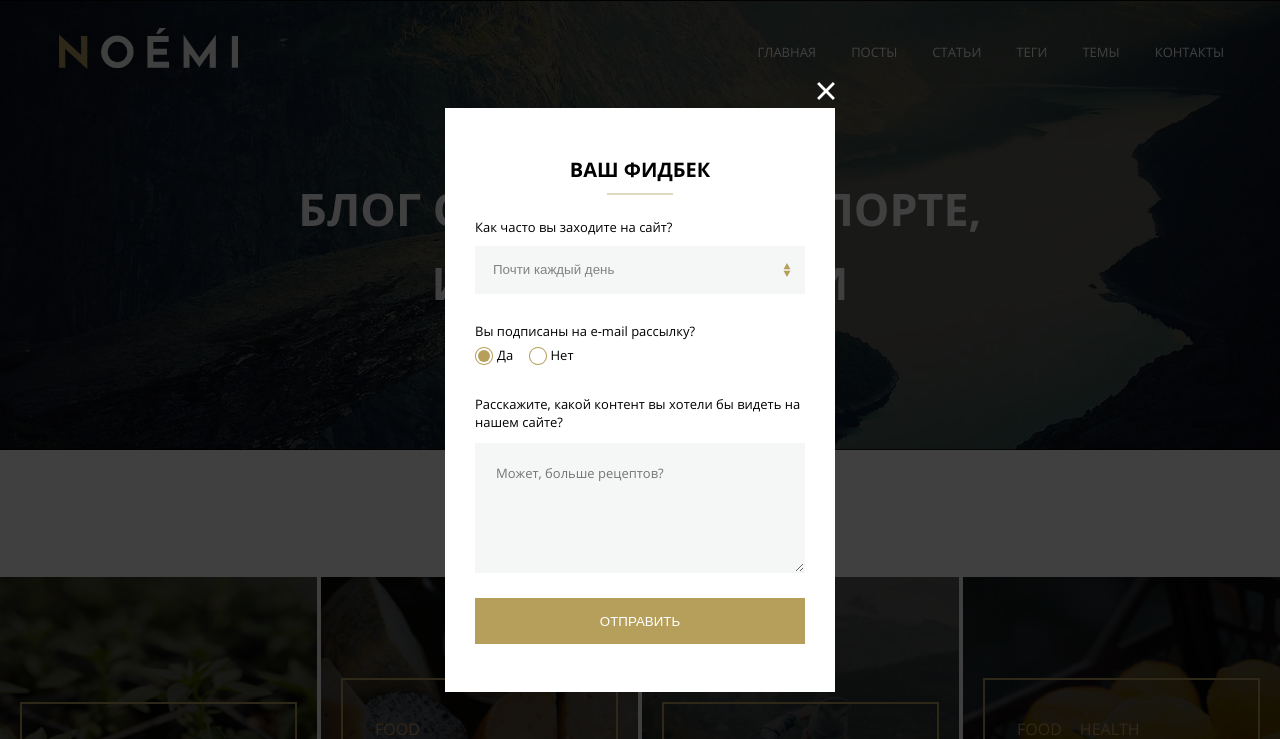
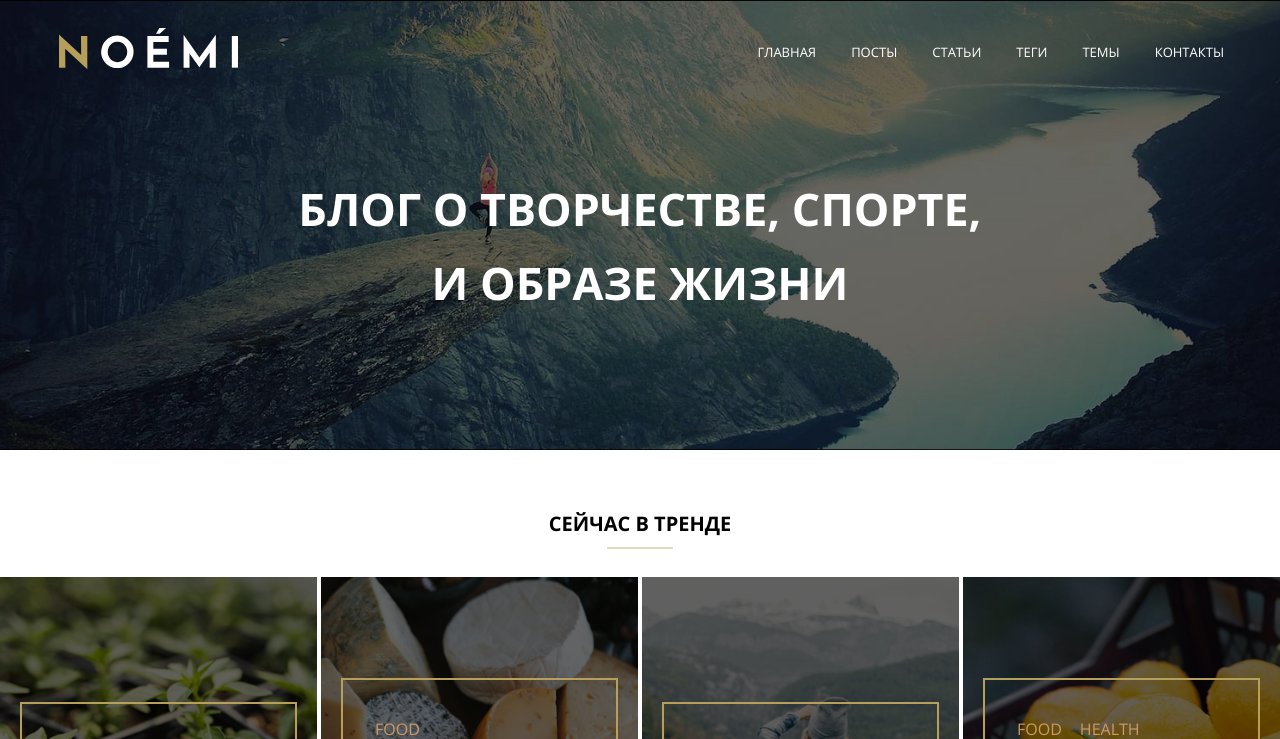
Before and after one commit to rsipeta/MQ-PDC-1-module2, a plain HTML site: page index.html in a window 1280 px wide. Shown: the top 739 px of the page. Drawn offline with Linux system fonts and the light colour scheme; files whose address does not match are found by name.

Commit message:
Add files via upload

```diff
--- a/index.html
+++ b/index.html
@@ -10,7 +10,7 @@
     <link rel="stylesheet" type="text/css" href="css/style_mobile.css" />
 </head>
 <body>
-    <div class="popup">
+    <div class="popup _hidden">
         <!-- _hidden  -->
 
         <form class="popup-block">
```
